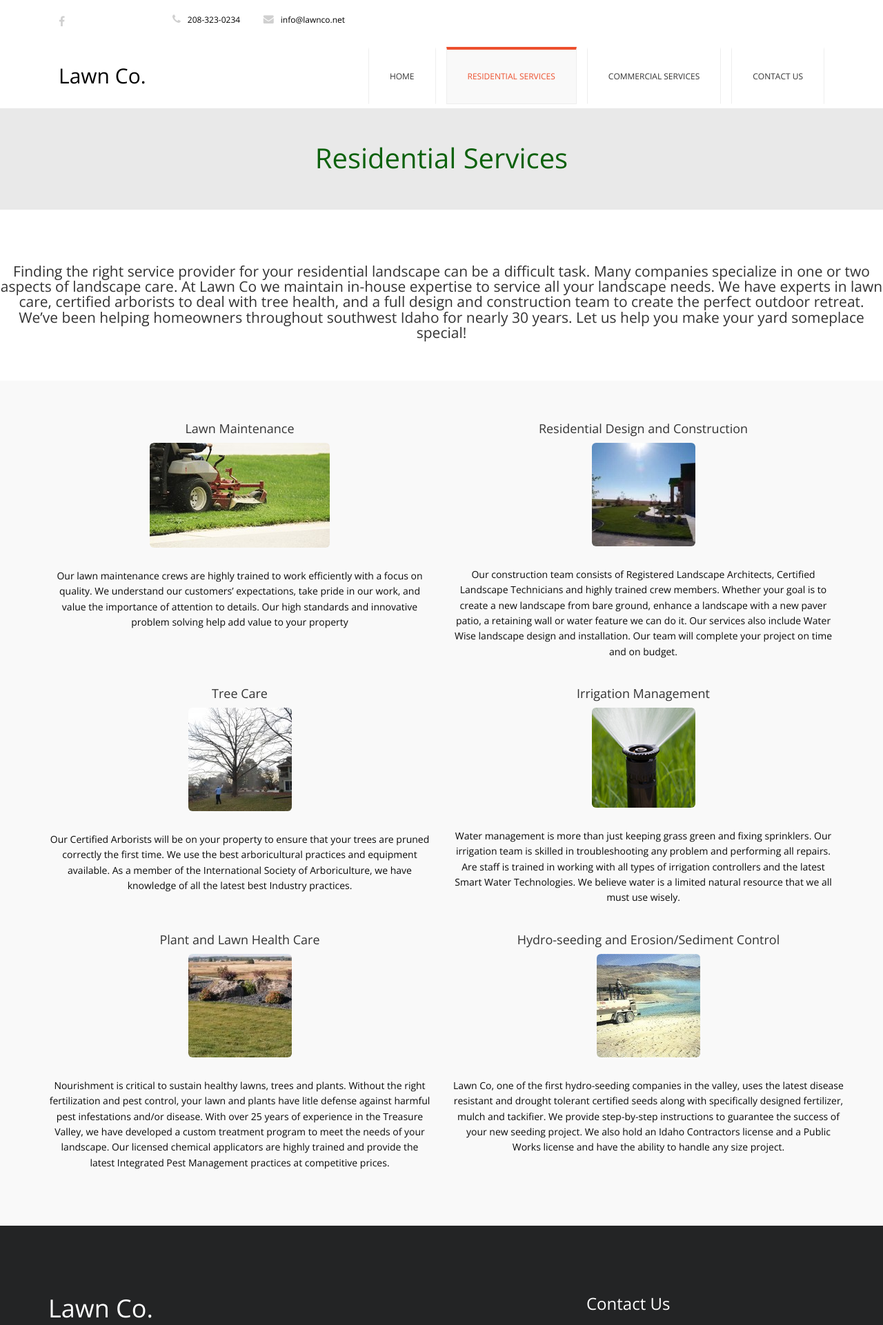
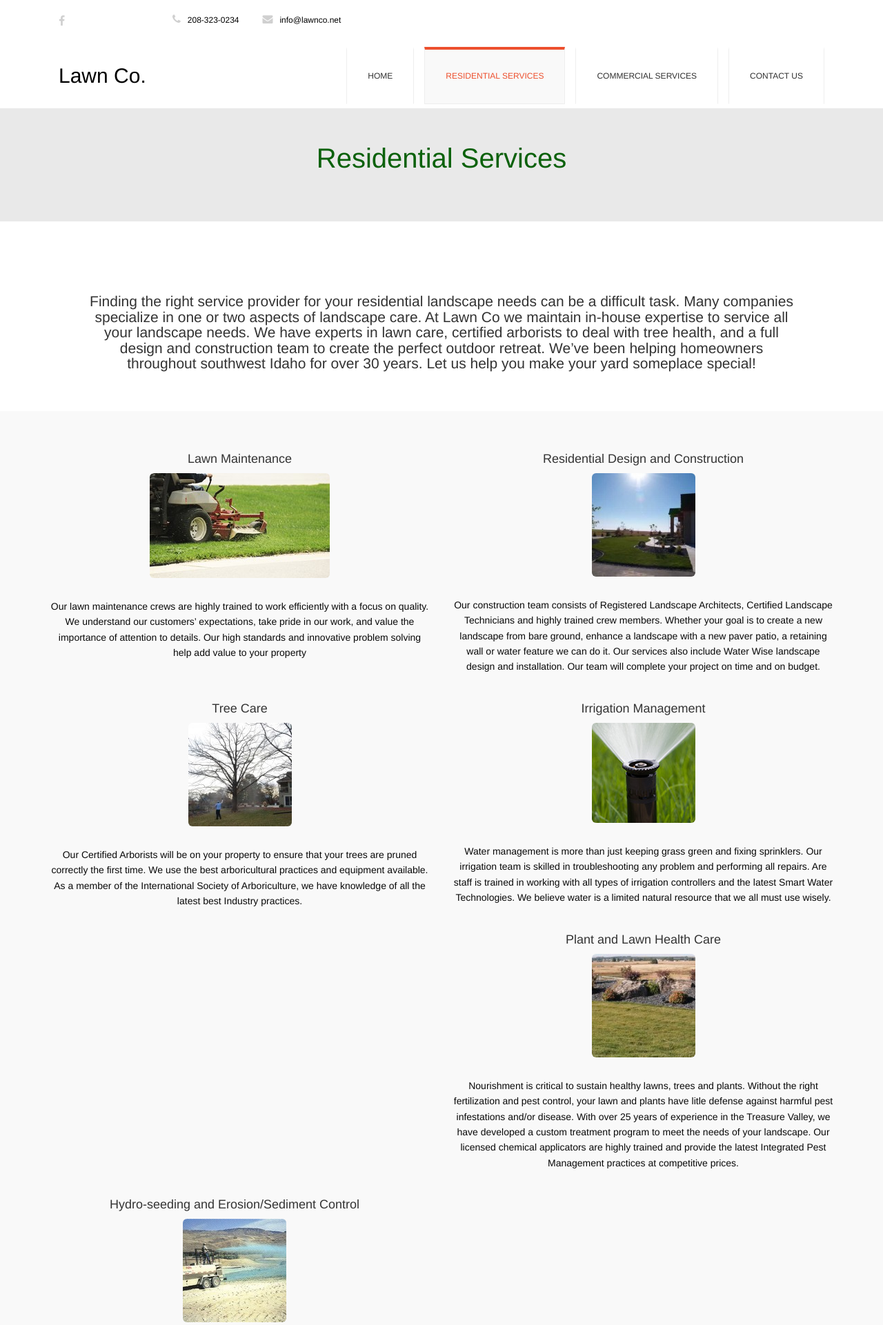
Before and after one commit to RedX-co/LawnCo, a PHP site: page /Residential.html in a window 1280 px wide. Shown: the top 1921 px of the page at 69% size. Run offline with PHP 8.4, Linux system fonts and the light colour scheme.

Commit message:
Changed font and small update
Changed from 25 years to 30 years and changed the font for easy reading.
Also added a container to top of residential services so the text no
longer crosses all the screen making for a cleaner look.

```diff
--- a/Residential.html
+++ b/Residential.html
@@ -69,14 +69,18 @@
 		<h2>Residential Services</h2>
 	</div>
 
+  <br></br>
+
+  <div class="container">
     <div class="jumbotron">
       <p>
-        Finding the right service provider for your residential landscape can be a difficult task.
+        Finding the right service provider for your residential landscape needs can be a difficult task.
         Many companies specialize in one or two aspects of landscape care. At Lawn Co we maintain in-house expertise to service all your landscape needs.
         We have experts in lawn care, certified arborists to deal with tree health, and a full design and construction team to create the perfect outdoor retreat.
-        We’ve been helping homeowners throughout southwest Idaho for nearly 30 years. Let us help you make your yard someplace special!
+        We’ve been helping homeowners throughout southwest Idaho for over 30 years. Let us help you make your yard someplace special!
       </p>
     </div>
+  </div>
 
 
     <div class="our-services">
--- a/css/style.css
+++ b/css/style.css
@@ -16,21 +16,21 @@
 
 
 body {
-	font-family:'Open Sans', Arial, sans-serif;
-	font-size:14px;
+	font-family:"Arial Black", Gadget, sans-serif
+	font-size:16px;
 	font-weight:300;
 	line-height:1.6em;
-	color:#333;
+	color:#00000;
 	background-color:#fff;
 }
 
 hi,h2,h3,h4,h5,h6 {
-	color:#333;
+	color:#00000;
 	line-height:1.1em;
 }
 
 p {
-	color:#333;
+	color:#00000;
 }
 a {
     text-decoration:none;
```
